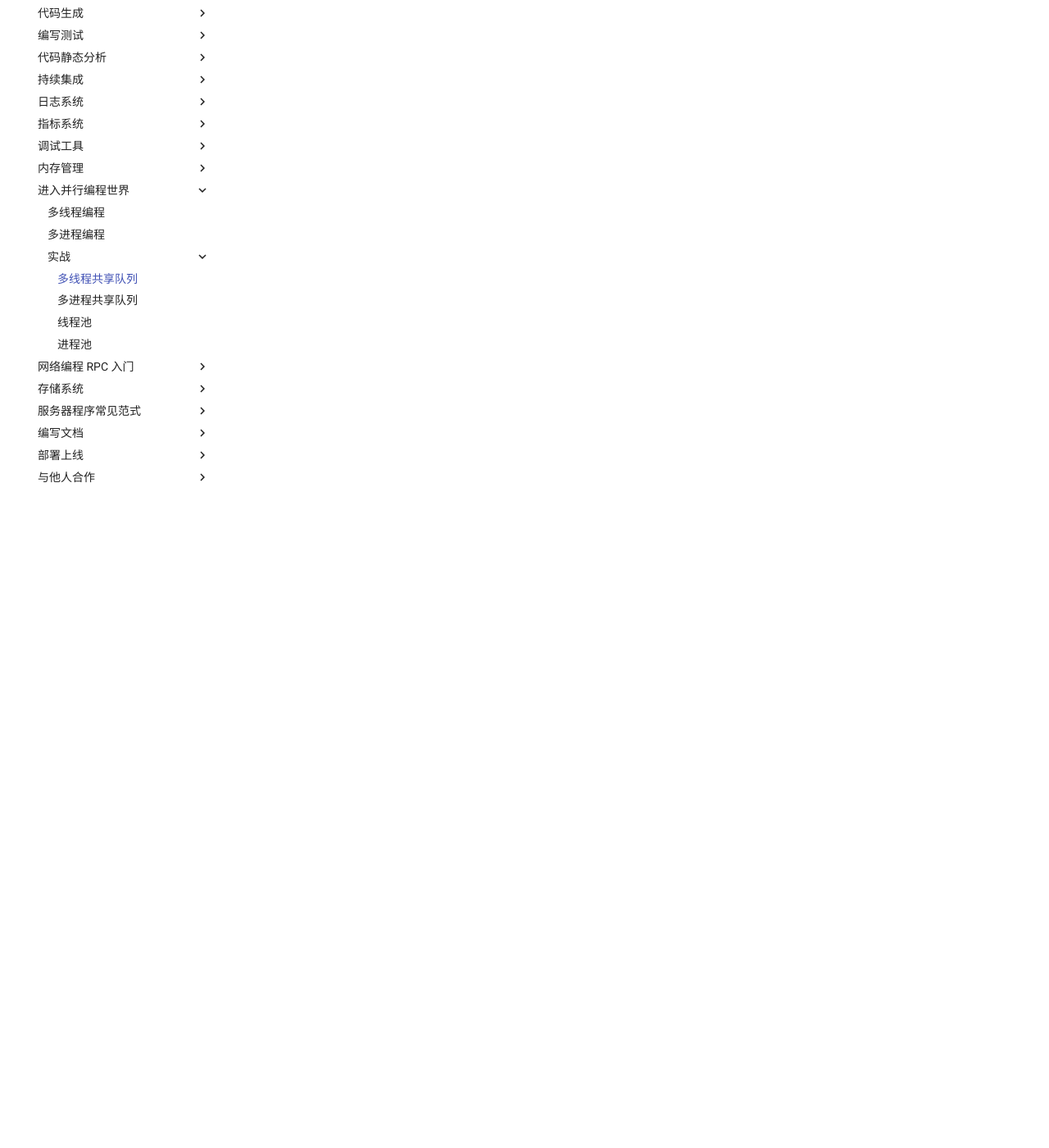
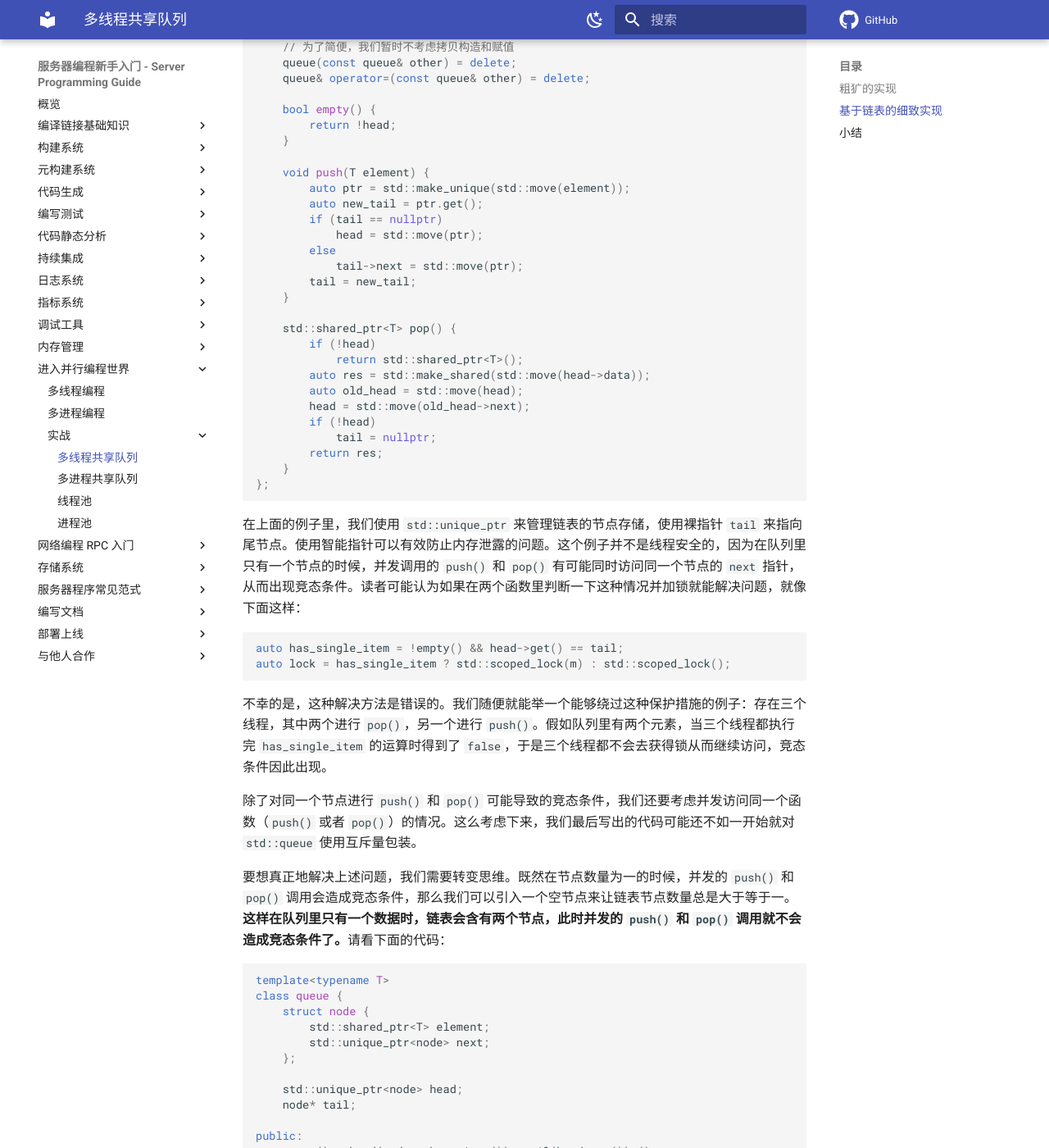
Before and after one commit to howardlau1999/server-programming-guide, an MkDocs documentation site: the page built from docs/parallel/practice/multi-threading-queue.md, in a window 1280 px wide and 1400 px high, scrolled down 2715 px. Shown: the whole window at 82% size. Built offline with MkDocs 1.6.1 and Material for MkDocs 9.7.7, drawn with Linux system fonts in a browser that asks for light colours; emoji names are drawn with the system emoji font; comment, search, counter and statistics services are not loaded; some of the changed text lies outside the part shown.

Commit message:
more for multi-threading

````diff
--- a/docs/parallel/practice/multi-threading-queue.md
+++ b/docs/parallel/practice/multi-threading-queue.md
@@ -67,9 +67,120 @@ public:
 
 经过分析，上述代码中实现的 `threadsafe_queue` 是一个基本实现了线程安全和异常安全的队列数据结构。但是它对锁的使用太过粗犷，并没有提供理想的并发访问能力。换句话说：在特定场景下我们可以允许更多的并发性，而不是限制同一时刻只有一个线程访问数据结构。我们不妨思考一个问题：**如果不加以保护，对 `push()` 和 `pop()` 的并发访问是否总会产生竞态条件？**
 
-假设我们的 `std::queue` 底层使用了 `std::list` 作为内部容器，在队列内部拥有一个具有*一定数量*节点的链表时，一对并发的 `push()` 和 `pop()` 调用并不会让队列操作同一个链表节点，因此不会出现竞态条件。**如果我们能够让队列尽可能细致地识别何时应该使用互斥量，何时不应该使用，那么我们就能够进一步提升队列的并发访问性能。**同时，每次持有锁的时间越短，也能进一步提升性能。
+假设我们的 `std::queue` 底层使用了 `std::list` 作为内部容器，在队列内部拥有一个具有*一定数量*节点的链表时，一对并发的 `push()` 和 `pop()` 调用并不会让队列操作同一个链表节点，因此不会出现竞态条件。**如果能让队列尽可能细致地知道何时应该使用互斥量、何时不应该使用，那么就能进一步提升并发访问性能了。**同时，每次持有锁的时间越短，也能进一步提升性能。
 
-为了打造具有更加精细的互斥量控制下的队列，我们接下来放弃对 `std::queue` 进行简单的包装，转而实现一个链表数据结构。
+为了打造具有更加精细的互斥量控制下的队列，我们接下来放弃对 `std::queue` 进行简单的包装，转而实现一个链表数据结构，在它的基础上使用巧妙的互斥量来实现尽可能高的并发访问性能。
+
+## 基于链表的细致实现
+
+为了方便理解，我们接下来会一步一步地构建出一个满足上述要求的队列。我们先来考虑一个非线程安全的实现：
+
+```cpp
+template<typename T>
+class queue {
+    struct node {
+        T element;
+        std::unique_ptr<node> next;
+
+        node(T element) : element(std::move(element)) {}
+    };
+
+    std::unique_ptr<node> head;
+    node* tail;
+
+public:
+    queue() : tail(nullptr) {}
+    // 为了简便，我们暂时不考虑拷贝构造和赋值
+    queue(const queue& other) = delete;
+    queue& operator=(const queue& other) = delete;
+
+    bool empty() {
+        return !head;
+    }
+
+    void push(T element) {
+        auto ptr = std::make_unique(std::move(element));
+        auto new_tail = ptr.get();
+        if (tail == nullptr)
+            head = std::move(ptr);
+        else
+            tail->next = std::move(ptr);
+        tail = new_tail;
+    }
+
+    std::shared_ptr<T> pop() {
+        if (!head)
+            return std::shared_ptr<T>();
+        auto res = std::make_shared(std::move(head->data));
+        auto old_head = std::move(head);
+        head = std::move(old_head->next);
+        if (!head)
+            tail = nullptr;
+        return res;
+    }
+};
+```
+
+在上面的例子里，我们使用 `std::unique_ptr` 来管理链表的节点存储，使用裸指针 `tail` 来指向尾节点。使用智能指针可以有效防止内存泄露的问题。这个例子并不是线程安全的，因为在队列里只有一个节点的时候，并发调用的 `push()` 和 `pop()` 有可能同时访问同一个节点的 `next` 指针，从而出现竞态条件。读者可能认为如果在两个函数里判断一下这种情况并加锁就能解决问题，就像下面这样：
+
+```cpp
+auto has_single_item = !empty() && head->get() == tail;
+auto lock = has_single_item ? std::scoped_lock(m) : std::scoped_lock();
+```
+
+不幸的是，这种解决方法是错误的。我们随便就能举一个能够绕过这种保护措施的例子：存在三个线程，其中两个进行 `pop()`，另一个进行 `push()`。假如队列里有两个元素，当三个线程都执行完 `has_single_item` 的运算时得到了 `false`，于是三个线程都不会去获得锁从而继续访问，竞态条件因此出现。
+
+除了对同一个节点进行 `push()` 和 `pop()` 可能导致的竞态条件，我们还要考虑并发访问同一个函数（`push()` 或者 `pop()`）的情况。这么考虑下来，我们最后写出的代码可能还不如一开始就对 `std::queue` 使用互斥量包装。
+
+要想真正地解决上述问题，我们需要转变思维。既然在节点数量为一的时候，并发的 `push()` 和 `pop()` 调用会造成竞态条件，那么我们可以引入一个空节点来让链表节点数量总是大于等于一。**这样在队列里只有一个数据时，链表会含有两个节点，此时并发的 `push()` 和 `pop()` 调用就不会造成竞态条件了。**请看下面的代码：
+
+```cpp hl_lines="26"
+template<typename T>
+class queue {
+    struct node {
+        std::shared_ptr<T> element;
+        std::unique_ptr<node> next;
+    };
+
+    std::unique_ptr<node> head;
+    node* tail;
+
+public:
+    queue() : head(std::make_unique()), tail(head.get()) {}
+    // 为了简便，我们暂时不考虑拷贝构造和赋值
+    queue(const queue& other) = delete;
+    queue& operator=(const queue& other) = delete;
+
+    bool empty() {
+        return head.get() == tail;
+    }
+
+    void push(T element) {
+        auto element_ptr = std::make_shared(std::move(element));
+        auto node_ptr = std::make_unique();
+        auto new_tail = node_ptr.get();
+        // 将当前尾节点的值设为 `element_ptr`，而新建的空节点 `node_ptr` 作为新的尾节点
+        tail->data = element_ptr;
+        tail->next = std::move(node_ptr);
+        tail = new_tail;
+    }
+
+    std::shared_ptr<T> pop() {
+        if (empty())
+            return std::shared_ptr<T>();
+        auto res = head->data;
+        auto old_head = std::move(head);
+        head = std::move(old_head->next);
+        return res;
+    }
+};
+```
+
+为了引入空节点的设定，我们将 `struct node` 里的 `element` 改为了 `std::shared_ptr`。这样对于空节点来说，智能指针内容就为空。然后，`empty()` 的判断依据改为了 `head.get() == tail`，因为在链表只有一个节点（也就是空节点）时我们认为队列为空。`pop()` 函数的改动不大，因为现在链表在 `pop()` 之后不可能为空，所以不需要额外的判断了。
+
+最值得讨论的是 `push()` 的修改。我们在这里的策略是：**将用户输入的值存到当前作为尾节点的空节点，然后再新建一个空节点附加到链表尾部。**这样一来，我们发现即使队列里只有一个数据，链表里仍会有两个节点，此时并发的 `pop()` 和 `push()` 调用再也不会访问同一个节点了。
+
+不过，事情还没有结束，竞态条件依然存在！注意 `pop()` 中调用的 `empty()`，它引用了 `tail` 来做比较，正是这里和 `push()` 一起产生了竞态条件。解决方法很简单，上个锁就好了。虽然我们最终还是引入了互斥量，但是对比上面的例子我们可以看到：**互斥量的持有时间大幅缩小，因为它仅限于对 `tail` 的访问，因此并发性能得到了提升。**
 
 ## 小结
 
````
Also changed, not shown: other parts of docs/parallel/practice/multi-threading-queue.md (+1 -1 lines).
